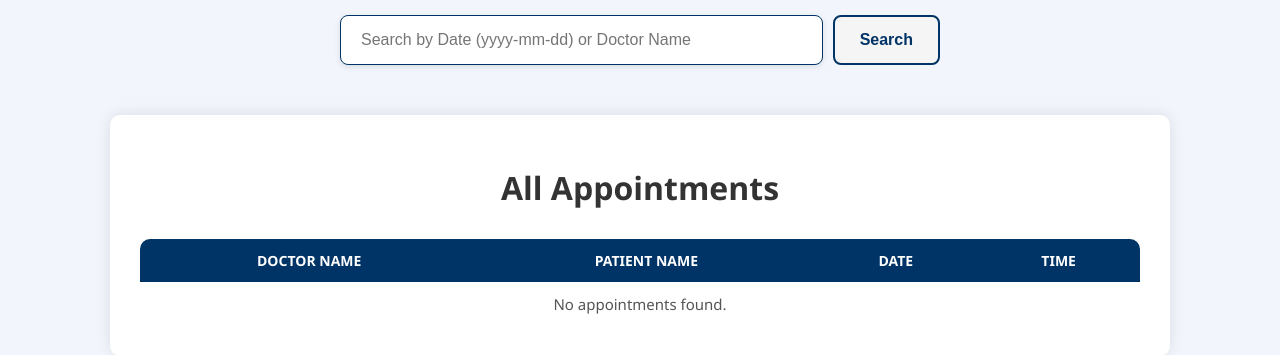
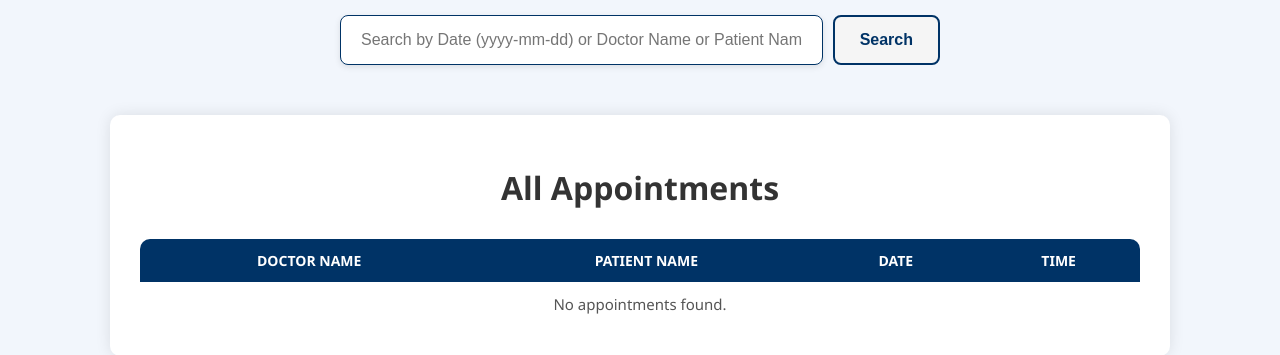
Before and after one commit to pavantalwar/DoctorAppointments, a Django app: page /health/allapp2/ in a window 1280 px wide. Shown: the part 57-412 px from the top of the page. Run offline with Django 5.2, Linux system fonts and the light colour scheme; data that the repository does not hold is empty.

Commit message:
patient name

```diff
--- a/healthapp/templates/all_appointments2.html
+++ b/healthapp/templates/all_appointments2.html
@@ -176,7 +176,7 @@
 
 <!-- Search Form (moved outside navbar) -->
 <form method="get" class="search-form">
-    <input type="text" name="q" placeholder="Search by Date (yyyy-mm-dd) or Doctor Name" value="{{ request.GET.q }}" autocomplete="off">
+    <input type="text" name="q" placeholder="Search by Date (yyyy-mm-dd) or Doctor Name or Patient Name" value="{{ request.GET.q }}" autocomplete="off">
     <button type="submit">Search</button>
 </form>
 
--- a/healthapp/views.py
+++ b/healthapp/views.py
@@ -5,6 +5,8 @@ from django.core.mail import send_mail
 from django.conf import settings
 from .forms import book_appointments_form
 from django.shortcuts import get_object_or_404
+
+from django.db.models import Q
 
 
 # Create your views here.
@@ -41,7 +43,6 @@ def login_page(request):
             return redirect ('home_page')
         else:
             return render(request,'login_page.html',{"data":"incorrect username or password"})
-
     return render(request, 'login_page.html')
 
 
@@ -172,9 +173,7 @@ def doctor_appointments(request):
 
 
 
-from django.shortcuts import render
-from .models import book_appointments
-from django.db.models import Q
+
 
 def all_appointments2(request):
     query = request.GET.get('q', '').strip()
@@ -183,7 +182,8 @@ def all_appointments2(request):
     if query:
         appointments = appointments.filter(
             Q(doctor_name__icontains=query) |
-            Q(date__icontains=query)  # assuming date field is stored in 'YYYY-MM-DD'
+            Q(date__icontains=query) |
+            Q(patient_name__icontains = query)  # assuming date field is stored in 'YYYY-MM-DD'
         )
 
     return render(request, 'all_appointments2.html', {"appointments": appointments})
```
